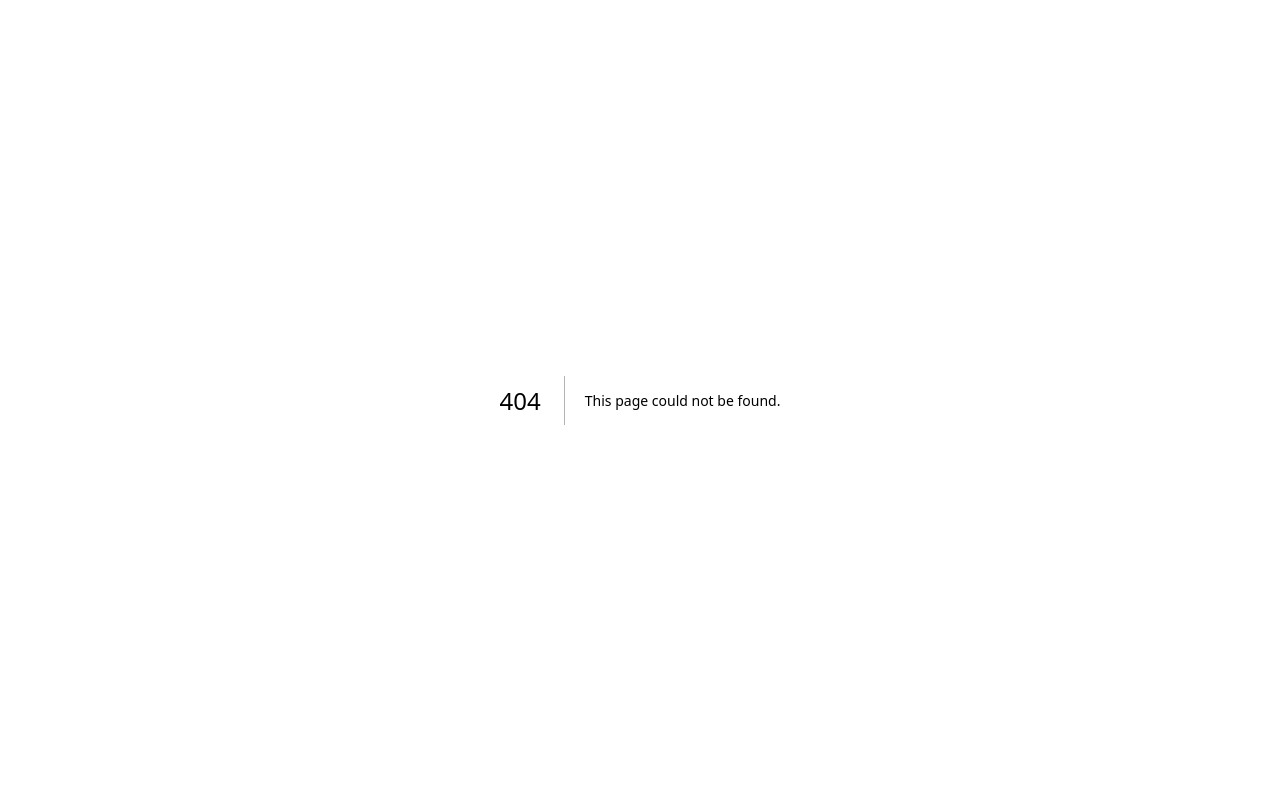
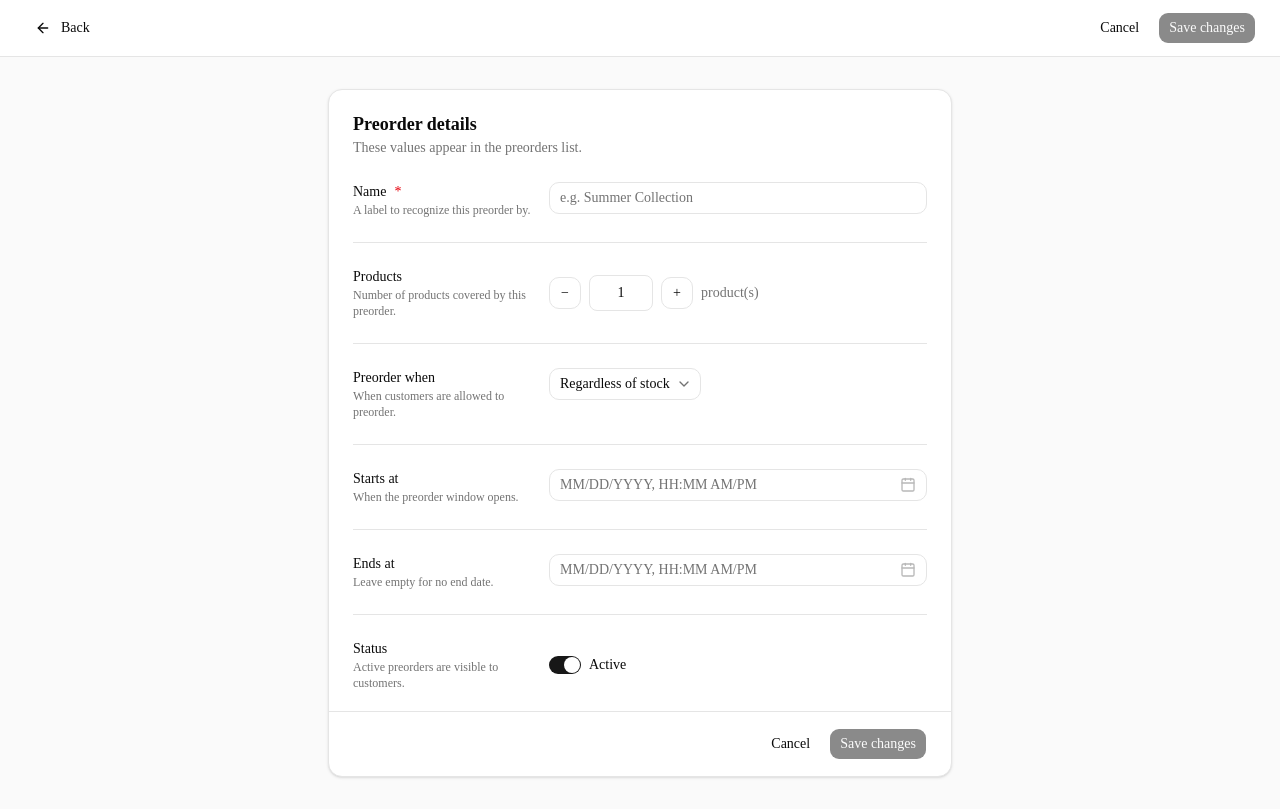
Before and after one commit to dev-ahad-ali/preorder, a Next.js app: page /new in a window 1280 px wide. Before the commit this address had no page. Built offline with nearby package versions, Linux system fonts and the light colour scheme; no server answers.

Commit message:
Add create and edit preorder routes

```diff
--- /dev/null
+++ b/app/[id]/edit/page.tsx
@@ -0,0 +1,33 @@
+import { notFound } from "next/navigation";
+import { prisma } from "@/lib/prisma";
+import { PreorderForm } from "@/components/preorder-form";
+
+interface PageProps {
+  params: Promise<{ id: string }>;
+}
+
+export default async function EditPreorderPage({ params }: PageProps) {
+  const { id } = await params;
+  const preorder = await prisma.preorder.findUnique({
+    where: { id: parseInt(id) },
+  });
+
+  if (!preorder) {
+    notFound();
+  }
+
+  const serialized = {
+    ...preorder,
+    startsAt: preorder.startsAt.toISOString(),
+    endsAt: preorder.endsAt?.toISOString() ?? null,
+    createdAt: preorder.createdAt.toISOString(),
+  };
+
+  return (
+    <div className="min-h-screen bg-zinc-50">
+      <PreorderForm
+        preorder={serialized as unknown as Parameters<typeof PreorderForm>[0]["preorder"]}
+      />
+    </div>
+  );
+}
--- /dev/null
+++ b/app/new/page.tsx
@@ -0,0 +1,9 @@
+import { PreorderForm } from "@/components/preorder-form";
+
+export default function NewPreorderPage() {
+  return (
+    <div className="min-h-screen bg-zinc-50">
+      <PreorderForm />
+    </div>
+  );
+}
```
